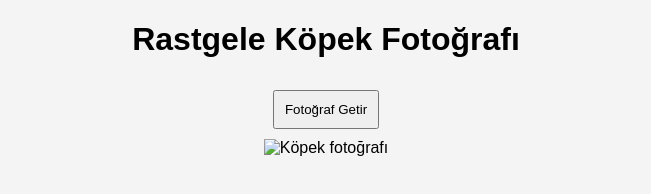
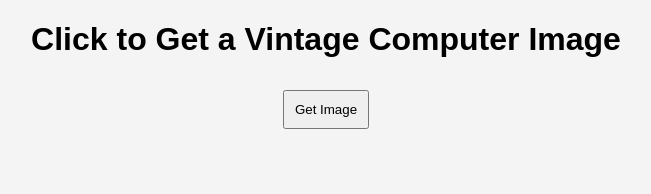
Before and after one commit to Efegms7/my-static-api-project, a plain HTML site: page index.html in a window 1280 px wide. Shown: the whole page, without its empty margins (314-965 px from the left). Drawn offline with Linux system fonts and the light colour scheme.

Commit message:
Update index.html

```diff
--- a/index.html
+++ b/index.html
@@ -1,16 +1,19 @@
+
 <!DOCTYPE html>
-<html lang="tr">
+<html lang="en">
 <head>
     <meta charset="UTF-8">
     <meta name="viewport" content="width=device-width, initial-scale=1.0">
-    <title>API Örneği</title>
+    <title>Vintage Computer Images</title>
     <link rel="stylesheet" href="style.css">
 </head>
 <body>
-    <h1>Rastgele Köpek Fotoğrafı</h1>
-    <button onclick="fetchDog()">Fotoğraf Getir</button>
-    <br>
-    <img id="dogImage" src="" alt="Köpek fotoğrafı" width="300">
+    <div class="container">
+        <h1>Click to Get a Vintage Computer Image</h1>
+        <button id="fetchImage">Get Image</button>
+        <div id="imageContainer"></div>
+    </div>
+
     <script src="script.js"></script>
 </body>
 </html>
```
